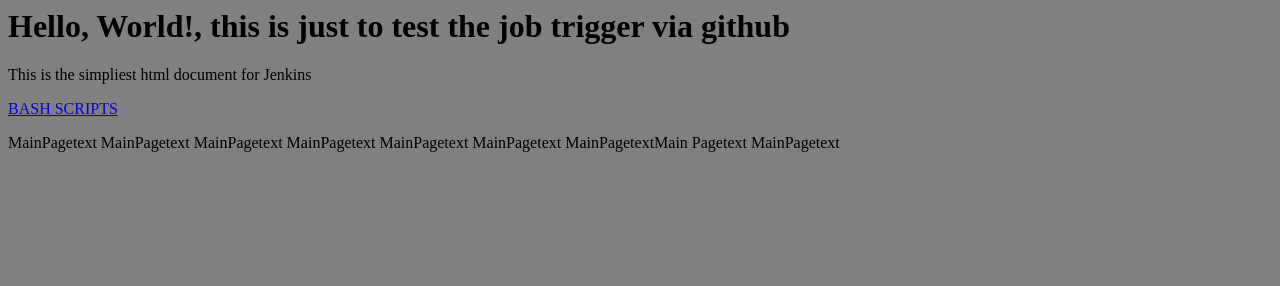
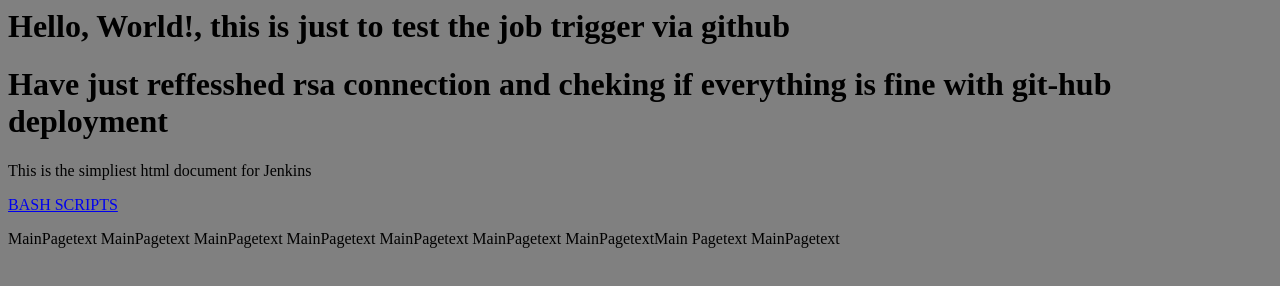
Before and after one commit to usevgeny/for_jenkins, a plain HTML site: page index.html in a window 1280 px wide. Drawn offline with Linux system fonts and the light colour scheme.

Commit message:
-----BEGIN RSA PRIVATE KEY-----

```diff
--- a/index.html
+++ b/index.html
@@ -5,6 +5,8 @@
 </head>
 <body bgcolor=gray>
 <H1>Hello, World!, this is just to test the job trigger via github</H1>
+<H1>Have just reffesshed rsa connection and cheking if everything is fine with git-hub deployment</H1>
+
 
 
 <P> This is the simpliest html document for Jenkins</P>
```
